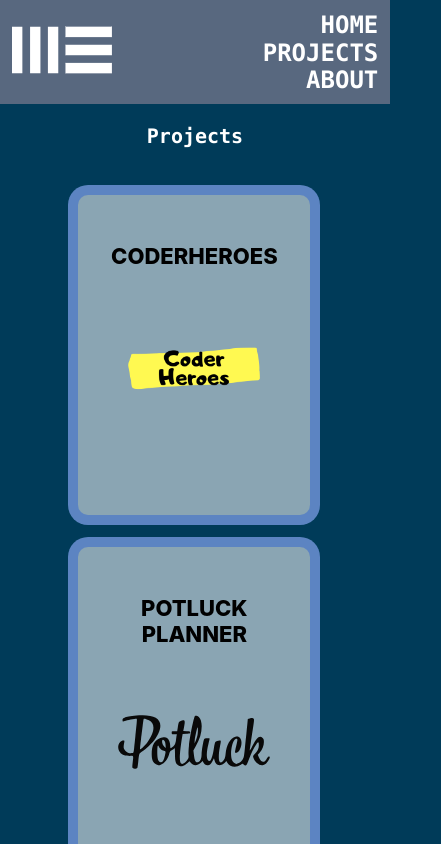
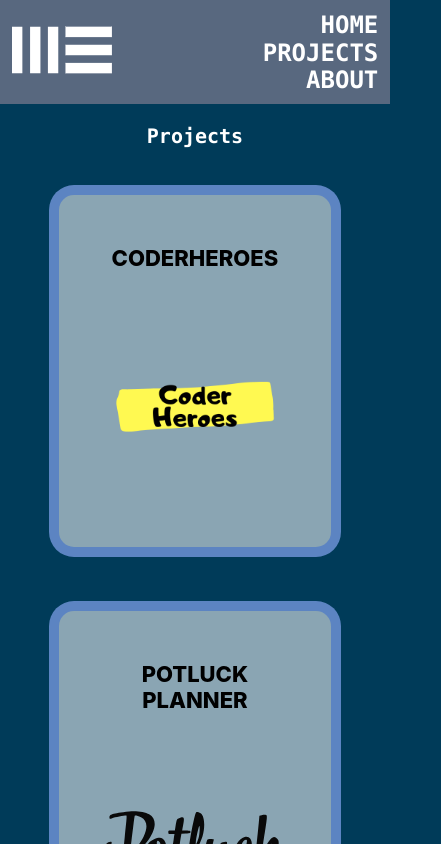
Before and after one commit to mnenslei/my-site, a React (Create React App) app: page /projects in a window 390 px wide. Shown: the top 844 px of the page, 441 px wide, since content can reach past the window. Built offline with nearby package versions, Linux system fonts and the light colour scheme.

Commit message:
working on card responsiveness

```diff
--- a/src/index.css
+++ b/src/index.css
@@ -284,31 +284,47 @@ code {
     font-size: 12px;
   }
   .container{
-    white-space: normal;
-    width: 100%;
+    display: flex;
+    flex-direction: column;
+    align-items: center;
+    justify-content: center;
+    min-height: 35rem
   }
+
   .container h2{
-    align-items: center;
-    text-align: center;
+    padding: 1%;
+    font-family: Consolas, monaco, monospace;
+    color: white;
+    text-decoration: none;
   }
+
   .card-container{
-    display:flex;
+    display: flex;
     flex-direction: row;
-    justify-content: space-between;
-    align-items: center;
-    width: 75%;
+    flex-wrap: wrap;
+    justify-content:center;
   }
-  .card{
-    padding: 11rem;
+
+  .card {
+    perspective: 150rem;
+    max-height: 15px;
+    min-width: 20px;
+    padding: 13rem;
+    box-shadow: none;
+    background: none;
   }
+
   .card-side {
-    height: 18rem;
-    border-radius: 20px;
+    height: 20rem;
+    border-radius: 25px;
     transition: all 0.8s ease;
     backface-visibility: hidden;
     position: fixed;
-    min-width: 12.5rem;
-    width: 50%;
+    top: 0;
+    left: 16.5%;
+    max-width: 12rem;
+    width: 100%;
+    padding: 1rem;
     color: white;
     align-items: center;
     text-align: center;
@@ -340,23 +356,28 @@ code {
   .card:hover .card-side.back {
     transform: rotateY(0deg);
   }
-  .card-side.back{
-    line-height: 13px;
+
+  .card-side.front img{
+    max-width: 80%;
+    margin-left: 10%;
+    height: auto;
+    align-items: center;
+    background-color: transparent;
+    padding-bottom: 25%;
   }
-  .card-side.back h3{
-    font-size: 15px;
+
+  .card-side.back a{
+    color: white;
   }
-  .card-side.back h4{
-    font-size: 13px;
-  }
-  .card-side.back p{
-    font-size: 12px;
-  }
-  .card-side.back a{
-    font-size: 12px;
-  }
-  .item img{
-    margin-bottom: 40%;
+  .item {
+    min-height: 250px;
+    max-height: auto;
+    display: flex;
+    margin: 2.5%;
+    height: 30%;
+    flex-direction: column;
+    justify-content: center;
+    text-align: center;
   }
   .about-container-1{
     text-align: left;
```
